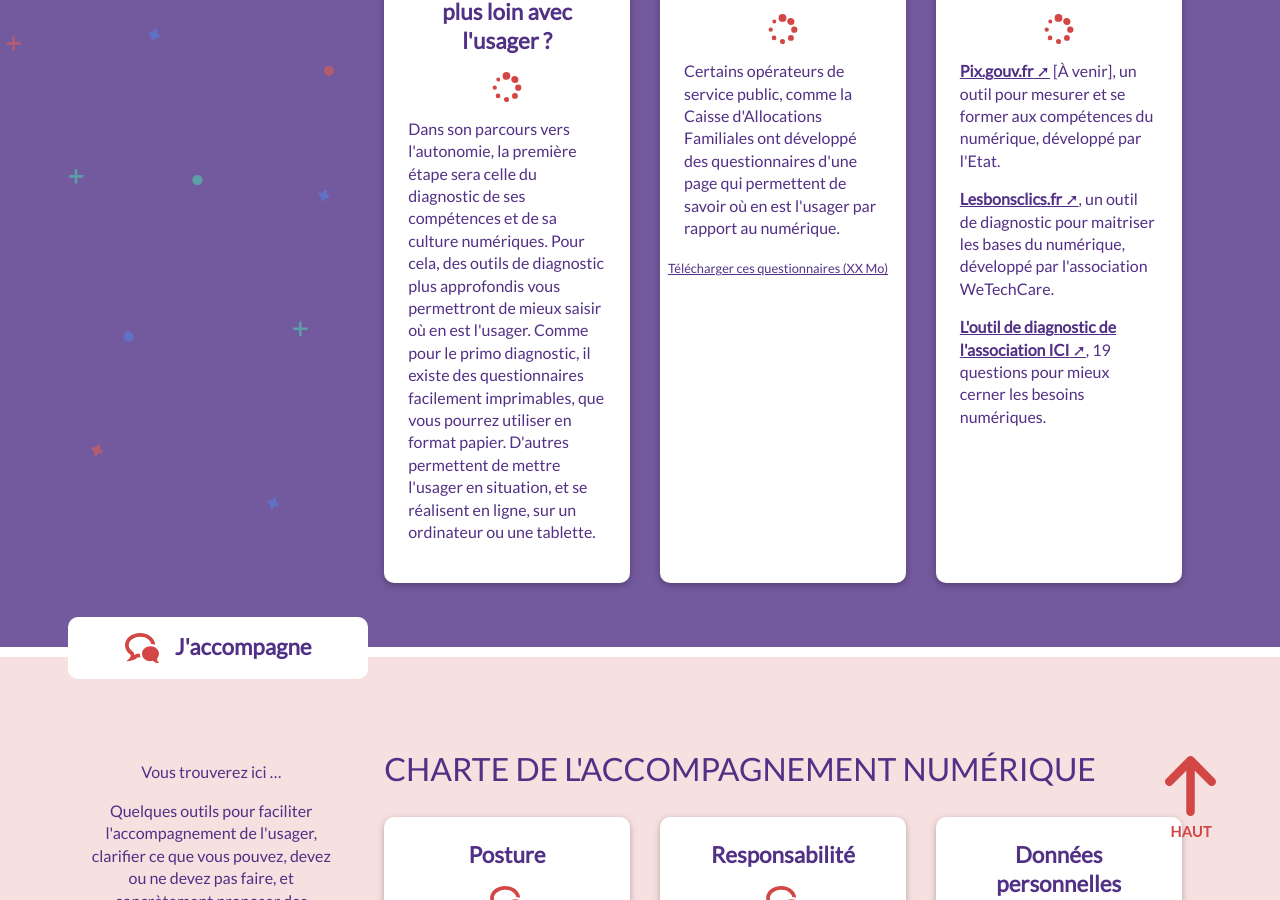
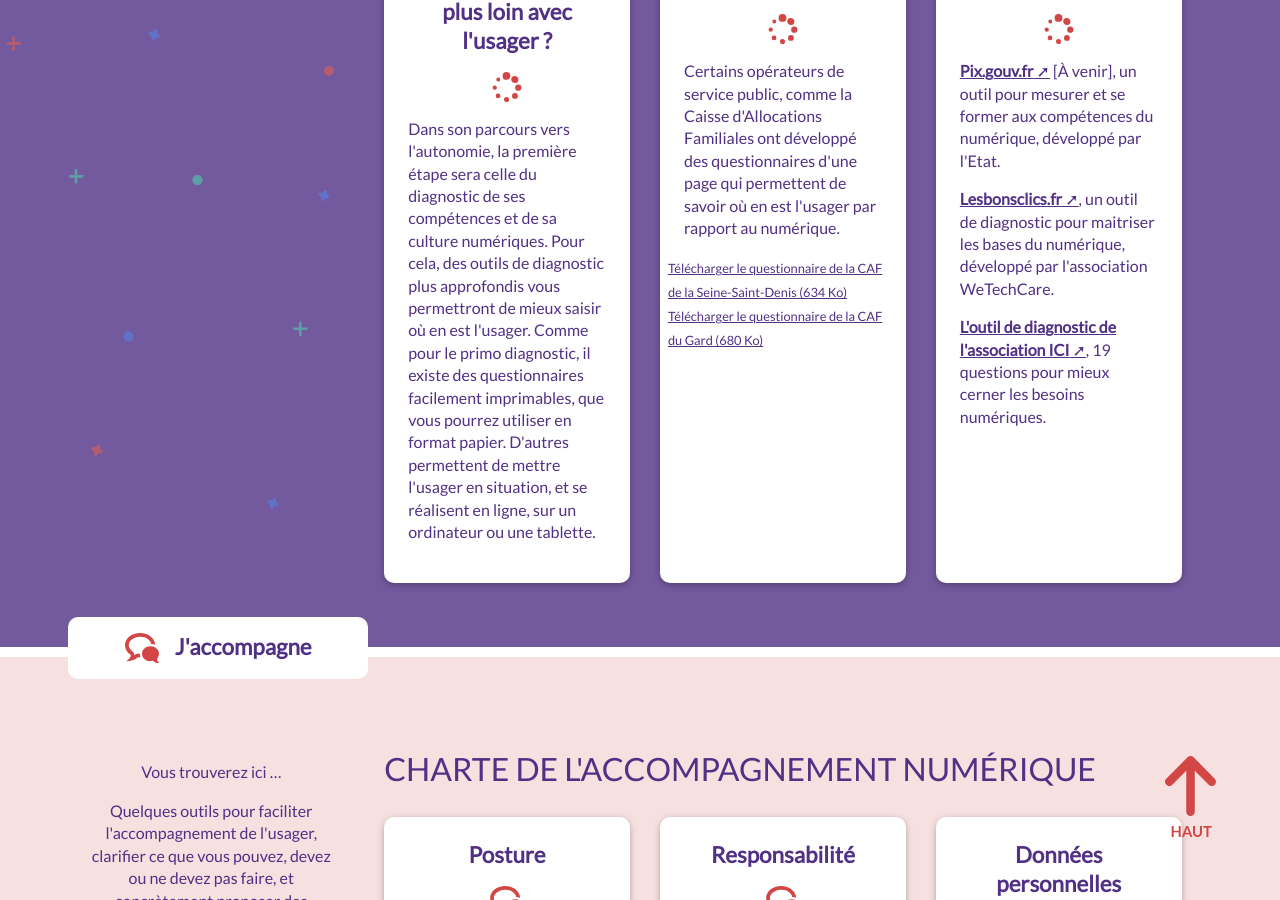
Before and after one commit to SocieteNumerique/kit, a Jekyll site: the page built from index.html, in a window 1280 px wide and 900 px high, scrolled down 3767 px. Built offline with Jekyll 4.4.1, drawn with Linux system fonts in a browser that asks for light colours; nearby versions of some CDN libraries.

Commit message:
Add two documents

```diff
--- a/_includes/jediagnostique.html
+++ b/_includes/jediagnostique.html
@@ -83,7 +83,8 @@
                                     <img class="litte-img" src="{{ site.url }}/images/diagnostiquer.svg">
                                     <div class="text-left pt-3">
                                         <p>Certains opérateurs de service public, comme la Caisse d'Allocations Familiales ont développé des questionnaires d'une page qui permettent de savoir où en est l'usager par rapport au numérique.</p>
-                                        <a href="#j" class="small underlink prpl">Télécharger ces questionnaires (XX Mo)</a>
+                                        <a href="{{ site.url }}/files/outildiagSSD.pdf" class="small underlink prpl">Télécharger le questionnaire de la CAF de la Seine-Saint-Denis (634 Ko)</a>
+                                        <a href="{{ site.url }}/files/outildiagnosticgard.pdf" class="small underlink prpl">Télécharger le questionnaire de la CAF du Gard (680 Ko)</a>
 
                                     </div>
                                 </div>
```
